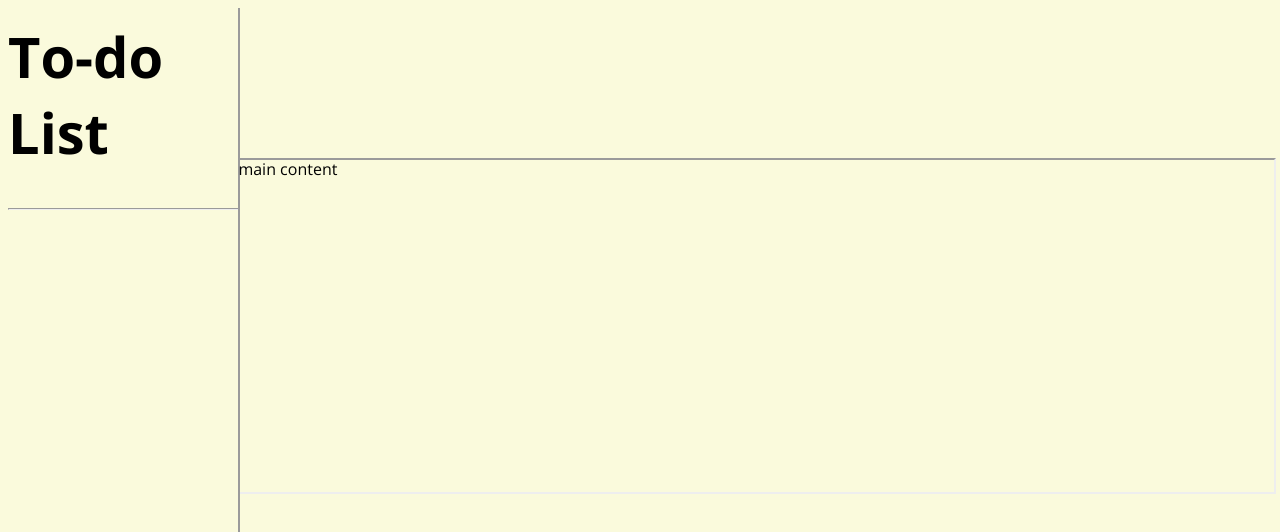
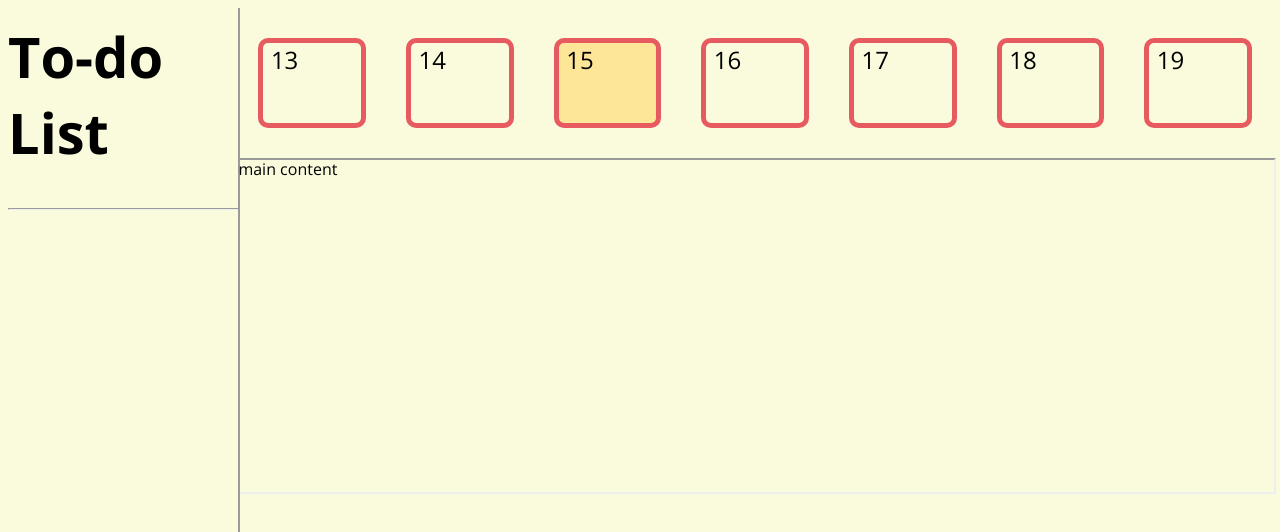
Before and after one commit to Phandastick/Task-List-ReactJS, a React (Vite) app: page / in a window 1280 px wide. Shown: the top 532 px of the page. Built offline with nearby package versions, Linux system fonts and the light colour scheme.

Commit message:
Commit -update added dates to navbar
- Added function to calculate the dates of the week from current date

```diff
--- a/src/App.css
+++ b/src/App.css
@@ -88,21 +88,24 @@
   margin:10px 0;
 }
 
-.navbar-item {
+.navbar-item, .navbar-item-today {
   margin: 20px;
+  padding: 0px 7.5px;
 
   flex: 1;
   transition-duration: 350ms;
 
   border: 5px solid var(--outline);
   border-radius: 10px;
+
+  font-size: 24px;
 }
 
-.navbar-today {
+.navbar-item-today {
   background-color: var(--standard);
 }
 
-.navbar-item:hover {
+.navbar-item:hover,.navbar-item-today:hover {
   margin: 13px;
   background-color: var(--bg-highlight);
 }
--- a/src/components/navbar/navbar.jsx
+++ b/src/components/navbar/navbar.jsx
@@ -1,17 +1,44 @@
-function Navbar () {
-    const today = new Date().getDate();
+function getDateList(){
+    const date = new Date()
+    var today = date.getDate();
+    var weekday = date.getDay();
     var dateList = [];
 
+    today = today-weekday
+    date.setDate(today)
+    // console.log(date.getDate())
+
+    date.setDate(date.getDate()+6)
+    // console.log(date.getDate())
+
     for(var i = 0; i < 7; i++){
-        dateList[i] = today-3+i;
+        dateList[i] = today+i;
     }
+
+    console.log(dateList)
+    return dateList
+}
+
+function Navbar () {
+    const dateList = getDateList()
+    let today = new Date().getDate();
+    let navbarClass;
+
     return (
         <div className="navbar header">
             {
-            dateList.map((date) => {
-                    <div className="navbar-item">
-                        <a className="navbar-dates">date</a>
-                    </div>
+                dateList.map((dateNum) => {
+                    if(dateNum == today){
+                        navbarClass = 'navbar-item-today';
+                    } else {
+                        navbarClass = 'navbar-item';
+                    }
+
+                    return (
+                        <div className = {navbarClass}>
+                            <a className="navbar-dates">{dateNum}</a>
+                        </div>
+                    )
                 })
             }
         </div>
```
Also changed, not shown: test.js (added, +22 -0 lines), public/mockdb/titles.txt (added).
